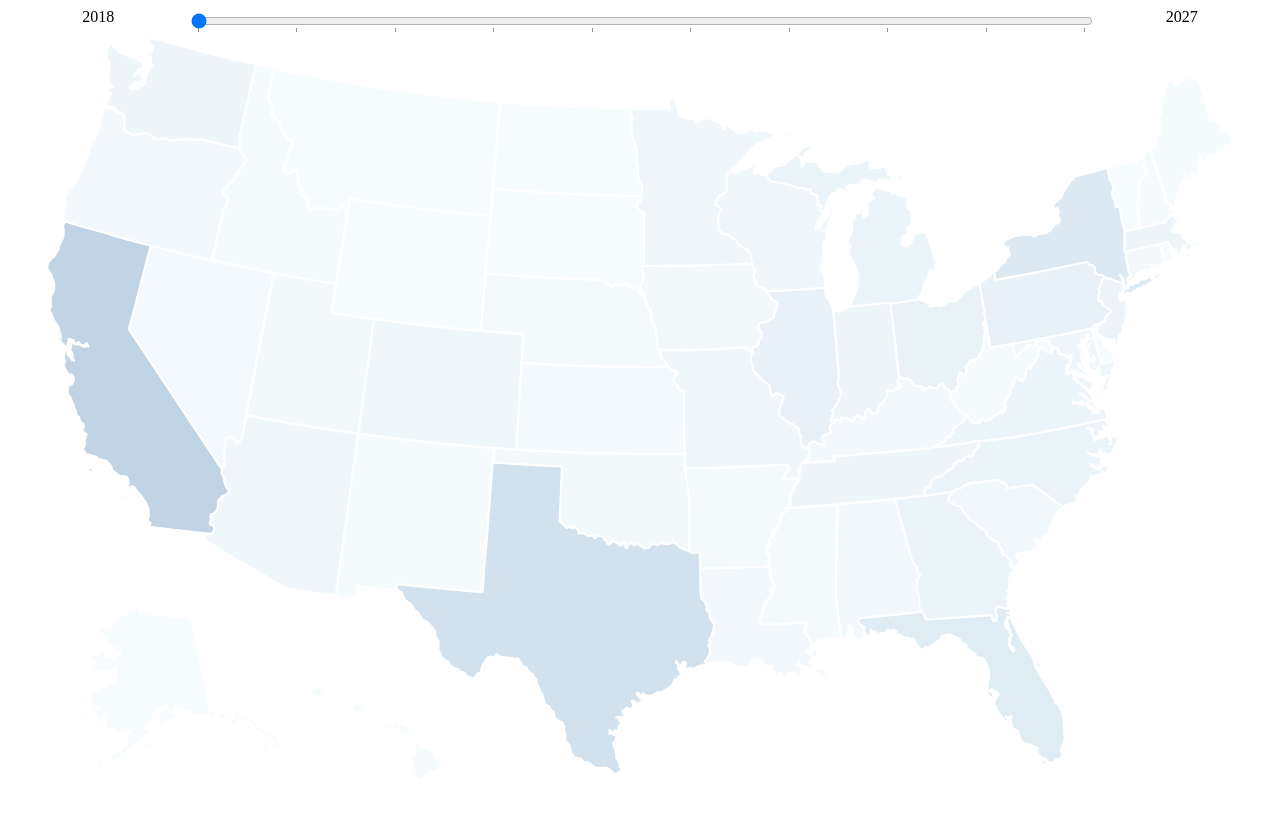
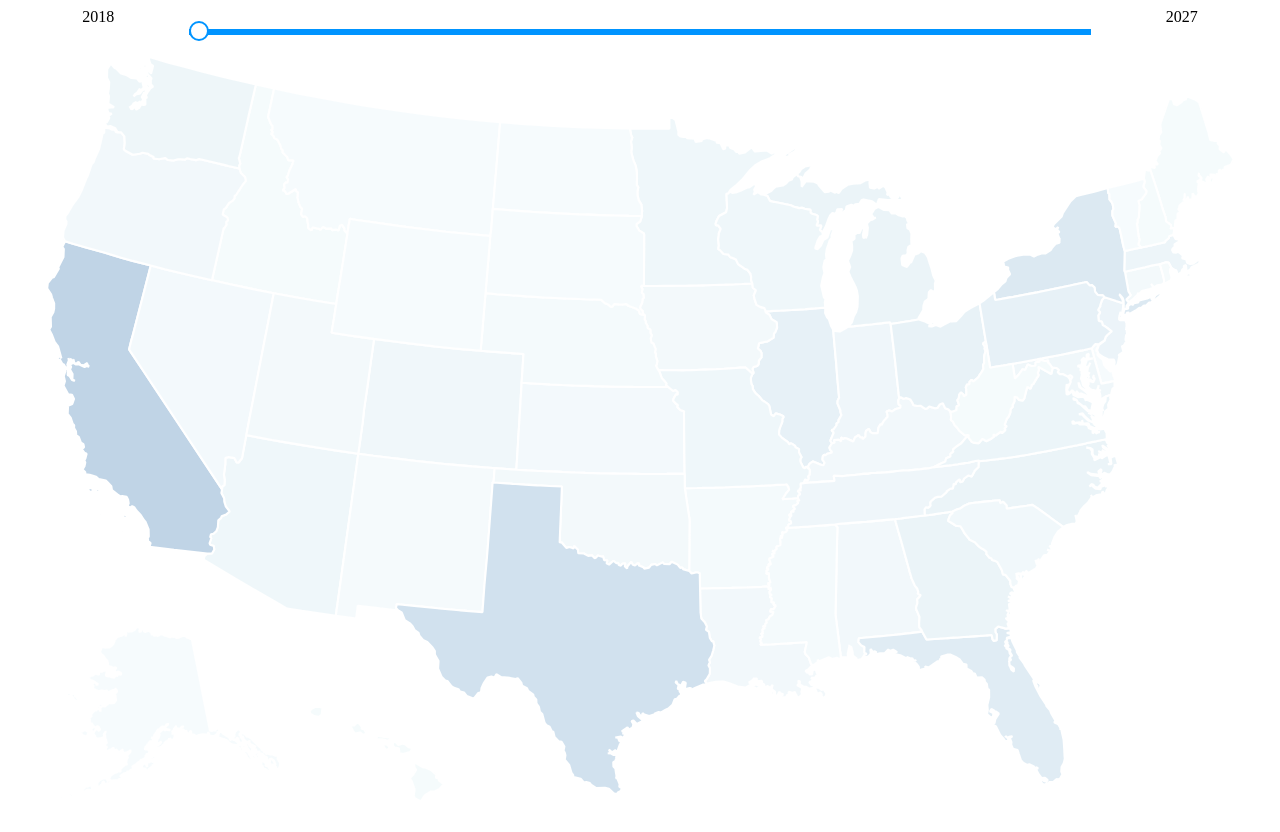
Before and after one commit to TaxFoundation/jobs-map, a React (Create React App) app: page / in a window 1280 px wide. Shown: the top 832 px of the page. Built offline with nearby package versions, Linux system fonts and the light colour scheme.

Commit message:
Style slider

```diff
--- /dev/null
+++ b/src/components/RangeInput.js
@@ -0,0 +1,93 @@
+import styled from 'styled-components';
+
+const RangeInput = styled.input.attrs({ type: 'range' })`
+  height: 28px;
+  -webkit-appearance: none;
+  margin: 10px 0;
+  width: 100%;
+  &:focus {
+    outline: none;
+  }
+  &::-webkit-slider-runnable-track {
+    width: 100%;
+    height: 6px;
+    cursor: pointer;
+    animate: 0.2s;
+    box-shadow: 0px 0px 0px #000000;
+    background: #0094ff;
+    border-radius: 0px;
+    border: 0px solid #010101;
+  }
+  &::-webkit-slider-thumb {
+    box-shadow: 0px 0px 0px #000031;
+    border: 2px solid #0094ff;
+    height: 20px;
+    width: 20px;
+    border-radius: 15px;
+    background: #ffffff;
+    cursor: pointer;
+    -webkit-appearance: none;
+    margin-top: -8px;
+  }
+  &:focus::-webkit-slider-runnable-track {
+    background: #0094ff;
+  }
+  &::-moz-range-track {
+    width: 100%;
+    height: 6px;
+    cursor: pointer;
+    animate: 0.2s;
+    box-shadow: 0px 0px 0px #000000;
+    background: #0094ff;
+    border-radius: 0px;
+    border: 0px solid #010101;
+  }
+  &::-moz-range-thumb {
+    box-shadow: 0px 0px 0px #000031;
+    border: 2px solid #0094ff;
+    height: 20px;
+    width: 20px;
+    border-radius: 15px;
+    background: #ffffff;
+    cursor: pointer;
+  }
+  &::-ms-track {
+    width: 100%;
+    height: 6px;
+    cursor: pointer;
+    animate: 0.2s;
+    background: transparent;
+    border-color: transparent;
+    color: transparent;
+  }
+  &::-ms-fill-lower {
+    background: #0094ff;
+    border: 0px solid #010101;
+    border-radius: 0px;
+    box-shadow: 0px 0px 0px #000000;
+  }
+  &::-ms-fill-upper {
+    background: #0094ff;
+    border: 0px solid #010101;
+    border-radius: 0px;
+    box-shadow: 0px 0px 0px #000000;
+  }
+  &::-ms-thumb {
+    margin-top: 1px;
+    box-shadow: 0px 0px 0px #000031;
+    border: 2px solid #0094ff;
+    height: 20px;
+    width: 20px;
+    border-radius: 15px;
+    background: #ffffff;
+    cursor: pointer;
+  }
+  &:focus::-ms-fill-lower {
+    background: #0094ff;
+  }
+  &:focus::-ms-fill-upper {
+    background: #0094ff;
+  }
+`;
+
+export default RangeInput;
--- a/src/components/Slider.js
+++ b/src/components/Slider.js
@@ -1,14 +1,11 @@
 import React from 'react';
 import JobsMapContext from '../Context';
 import styled from 'styled-components';
+import RangeInput from './RangeInput';
 
 const SliderContainer = styled.div`
   display: grid;
   grid-template: auto / 1fr 5fr 1fr;
-`;
-
-const RangeInput = styled.input`
-  width: 100%;
 `;
 
 const Label = styled.div`
--- a/src/components/USMap.js
+++ b/src/components/USMap.js
@@ -39,7 +39,6 @@ class MapSvg extends Component {
       let stateData = this.props.data.states.find(s => {
         return +s.fips === +d.id;
       });
-      console.log(stateData);
 
       return (
         <State
```
